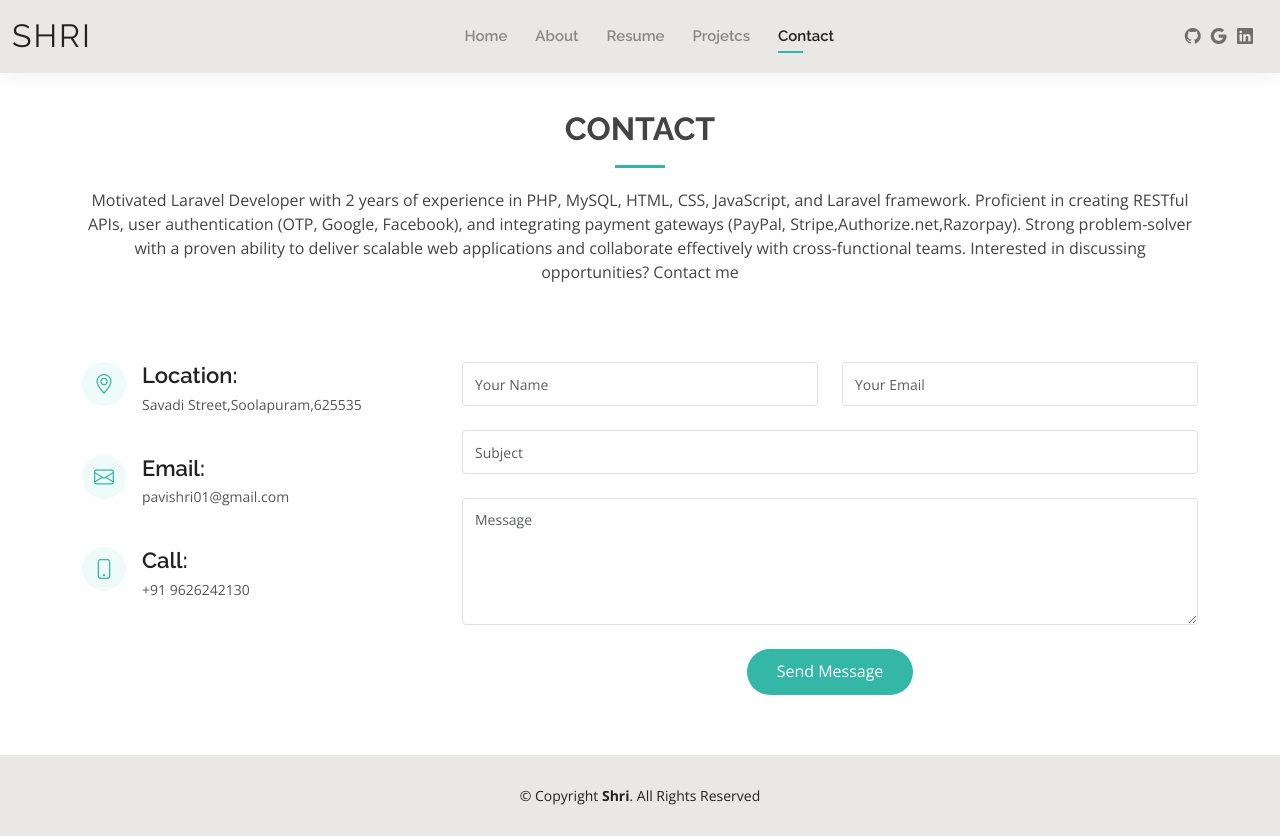
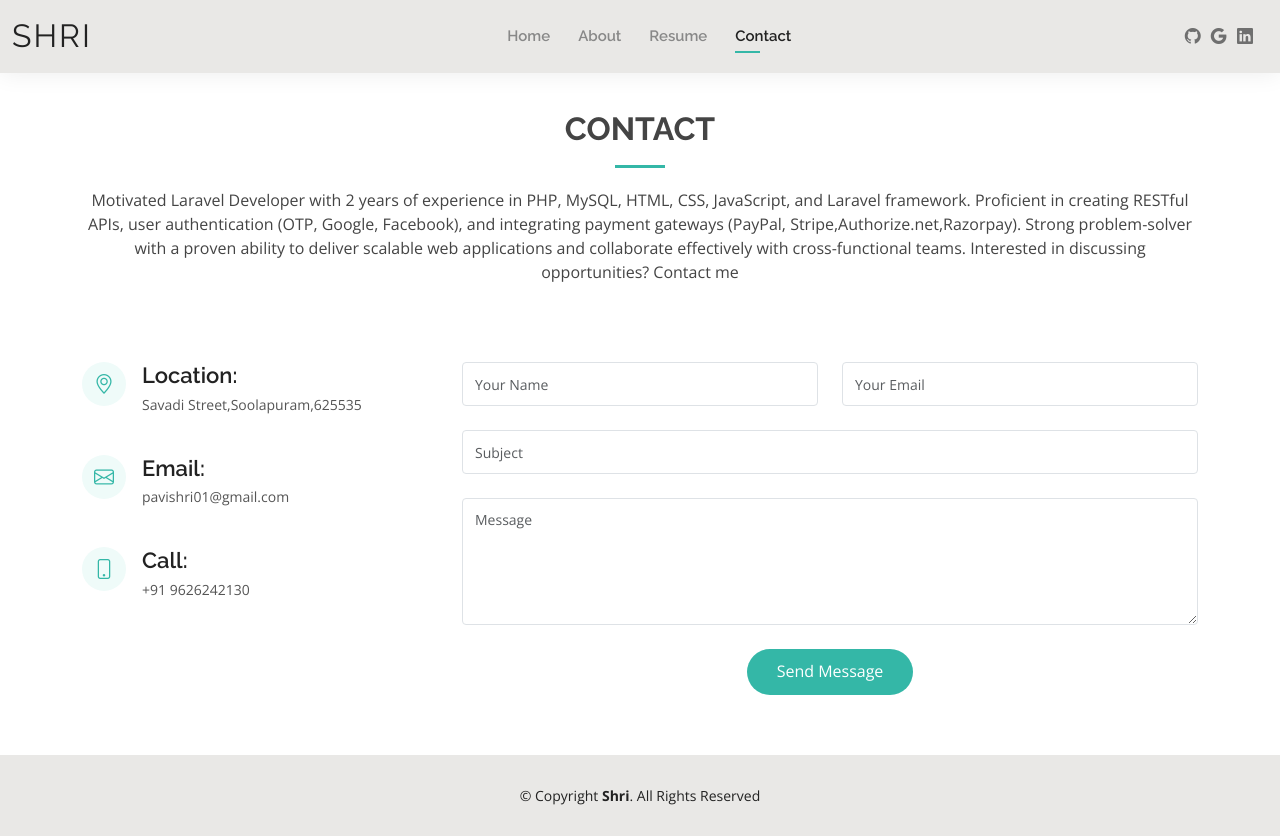
Before and after one commit to shridev24801/ShriFolio, a plain HTML site: page contact.html in a window 1280 px wide. Drawn offline with nearby package versions, Linux system fonts and the light colour scheme.

Commit message:
Update contact.html

```diff
--- a/contact.html
+++ b/contact.html
@@ -51,7 +51,7 @@
           <li><a href="index.html">Home</a></li>
           <li><a href="about.html">About</a></li>
           <li><a href="resume.html">Resume</a></li>
-        <li><a href="portfolio.html">Projetcs</a></li>
+
           <li><a class="active" href="contact.html">Contact</a></li>
         </ul>
         <i class="bi bi-list mobile-nav-toggle"></i>
```
